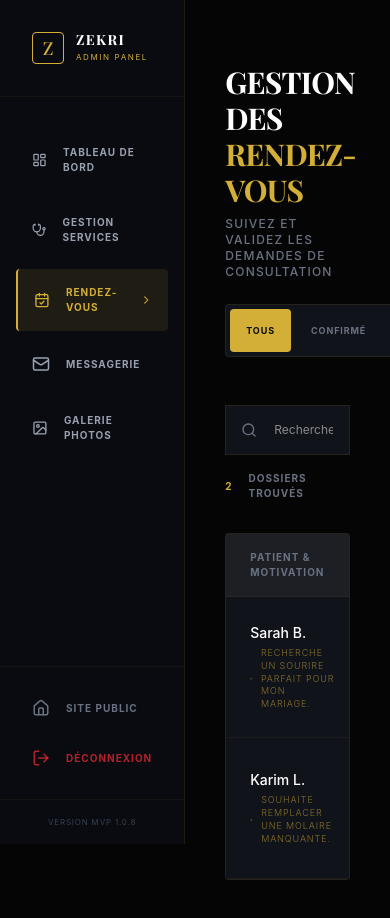
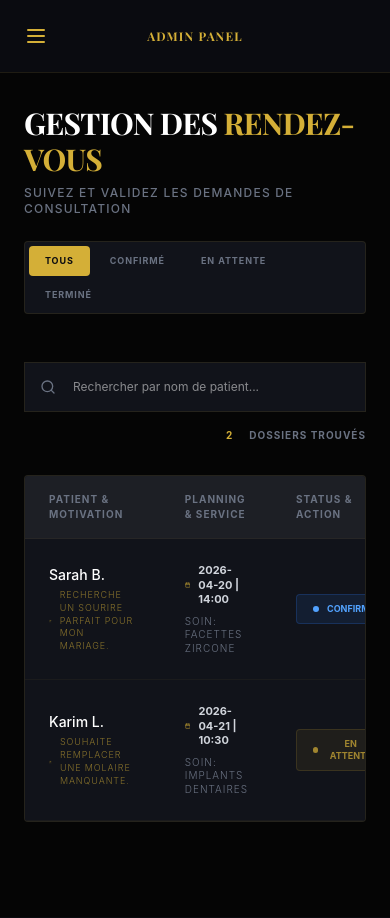
Before and after one commit to Lpiks/Zekri_clinic, a React (Vite) app: page /admin/appointments in a window 390 px wide. Shown: the top 918 px of the page. Built offline with nearby package versions, Linux system fonts and the light colour scheme; a web font is replaced by a local one.

Commit message:
add logo and responsive

```diff
--- a/src/App.jsx
+++ b/src/App.jsx
@@ -1,5 +1,6 @@
 import { BrowserRouter as Router, Routes, Route, useLocation } from 'react-router-dom';
 import { useState, useEffect } from 'react';
+import { Menu } from 'lucide-react';
 import { AnimatePresence } from 'framer-motion';
 import Navbar from './components/layout/Navbar';
 import Footer from './components/layout/Footer';
@@ -36,6 +37,7 @@ function AppContent() {
   const showSidebar = isAdminPath && !isLoginPage;
 
   const [showSplash, setShowSplash] = useState(true);
+  const [isSidebarOpen, setIsSidebarOpen] = useState(false);
 
   useEffect(() => {
     const timer = setTimeout(() => setShowSplash(false), 3000);
@@ -51,10 +53,19 @@ function AppContent() {
       <div className={`min-h-screen flex ${showSidebar ? 'flex-row' : 'flex-col'} ${isAdminPath ? 'bg-[#050505]' : 'bg-obsidian'} selection:bg-gold selection:text-obsidian`}>
 
         {/* Conditional Layout Elements */}
-        {showSidebar && <AdminSidebar />}
+        {showSidebar && <AdminSidebar isOpen={isSidebarOpen} setIsOpen={setIsSidebarOpen} />}
         {!isAdminPath && <Navbar />}
 
         <div className="flex-grow flex flex-col min-h-screen overflow-x-hidden">
+          {showSidebar && (
+            <div className="lg:hidden bg-[#0A0B10] border-b border-gold/10 p-4 flex justify-between items-center sticky top-0 z-[55]">
+              <button onClick={() => setIsSidebarOpen(true)} className="text-gold p-2">
+                <Menu size={24} />
+              </button>
+              <div className="text-gold font-heading font-bold tracking-widest text-xs">ADMIN PANEL</div>
+              <div className="w-10"></div> {/* Spacer to center the title */}
+            </div>
+          )}
           <main className="flex-grow">
             <Routes>
               {/* Client Routes */}
--- a/src/components/layout/AdminSidebar.jsx
+++ b/src/components/layout/AdminSidebar.jsx
@@ -11,7 +11,9 @@ import {
   Mail
 } from 'lucide-react';
 
-const AdminSidebar = () => {
+import { motion, AnimatePresence } from 'framer-motion';
+
+const AdminSidebar = ({ isOpen, setIsOpen }) => {
   const location = useLocation();
 
   const menuItems = [
@@ -23,28 +25,51 @@ const AdminSidebar = () => {
   ];
 
   return (
-    <aside className="w-64 h-screen sticky top-0 bg-[#0A0B10] border-r border-gold/10 flex flex-col z-50">
+    <>
+      {/* Mobile Overlay */}
+      <AnimatePresence>
+        {isOpen && (
+          <motion.div
+            initial={{ opacity: 0 }}
+            animate={{ opacity: 1 }}
+            exit={{ opacity: 0 }}
+            onClick={() => setIsOpen(false)}
+            className="fixed inset-0 bg-black/60 backdrop-blur-sm z-[60] lg:hidden"
+          />
+        )}
+      </AnimatePresence>
+
+      <aside className={`fixed lg:sticky top-0 left-0 h-screen bg-[#0A0B10] border-r border-gold/10 flex flex-col z-[70] transition-transform duration-300 w-64 ${
+        isOpen ? 'translate-x-0' : '-translate-x-full lg:translate-x-0'
+      }`}>
         {/* Admin Branding */}
-      <div className="p-8 border-b border-gold/5">
+        <div className="p-8 border-b border-gold/5 flex justify-between items-center">
           <div className="flex items-center gap-3">
-          <div className="w-8 h-8 border border-gold flex items-center justify-center rounded-sm">
-            <span className="text-gold font-heading font-medium text-lg">Z</span>
+            <div className="w-10 h-10 flex items-center justify-center overflow-hidden">
+              <img src="/kkk.png" alt="Zekri Logo" className="w-full h-full object-contain" />
             </div>
             <div>
               <h1 className="text-sm font-heading font-bold tracking-widest text-white leading-none">ZEKRI</h1>
               <p className="text-[8px] tracking-[0.2em] text-gold uppercase mt-1">Admin Panel</p>
             </div>
           </div>
+          <button
+            onClick={() => setIsOpen(false)}
+            className="lg:hidden text-gold p-2 hover:bg-gold/10 rounded-sm transition-colors"
+          >
+            <ChevronRight className="rotate-180" size={20} />
+          </button>
         </div>
 
         {/* Navigation */}
-      <nav className="flex-grow py-8 px-4 flex flex-col gap-2 font-medium">
+        <nav className="flex-grow py-8 px-4 flex flex-col gap-2 font-medium overflow-y-auto">
           {menuItems.map((item) => {
             const isActive = location.pathname === item.path;
             return (
               <Link
                 key={item.name}
                 to={item.disabled ? '#' : item.path}
+                onClick={() => setIsOpen(false)}
                 className={`flex items-center justify-between p-4 rounded-sm transition-all duration-300 group ${
                   isActive
                     ? 'bg-gold/10 text-gold border-l-2 border-gold'
@@ -84,6 +109,7 @@ const AdminSidebar = () => {
            <p className="text-[8px] text-gray-700 uppercase tracking-widest">Version MVP 1.0.8</p>
         </div>
       </aside>
+    </>
   );
 };
 
--- a/src/components/layout/Footer.jsx
+++ b/src/components/layout/Footer.jsx
@@ -9,8 +9,8 @@ const Footer = () => {
         {/* Brand */}
         <div className="col-span-1 md:col-span-1">
           <Link to="/" className="flex items-center gap-3 mb-6">
-            <div className="w-8 h-8 border border-gold/50 flex items-center justify-center rounded-sm">
-              <span className="text-gold font-heading font-medium text-lg">Z</span>
+            <div className="w-10 h-10 flex items-center justify-center overflow-hidden">
+              <img src="/kkk.png" alt="Zekri Logo" className="w-full h-full object-contain" />
             </div>
             <h1 className="text-lg font-heading font-bold tracking-[0.2em] text-white">ZEKRI</h1>
           </Link>
--- a/src/components/layout/Navbar.jsx
+++ b/src/components/layout/Navbar.jsx
@@ -37,8 +37,8 @@ const Navbar = () => {
       <div className="max-w-7xl mx-auto px-6 flex justify-between items-center">
         {/* Logo */}
         <Link to="/" className="flex items-center gap-3 group">
-          <div className="w-10 h-10 border border-gold/50 flex items-center justify-center rounded-sm group-hover:bg-gold/10 transition-colors duration-300">
-            <span className="text-gold font-heading font-medium text-2xl">Z</span>
+          <div className="w-12 h-12 flex items-center justify-center overflow-hidden">
+            <img src="/kkk.png" alt="Zekri Logo" className="w-full h-full object-contain" />
           </div>
           <div className="flex flex-col">
             <h1 className="text-lg font-heading font-bold tracking-[0.2em] text-white leading-none">ZEKRI</h1>
--- a/src/components/ui/SplashScreen.jsx
+++ b/src/components/ui/SplashScreen.jsx
@@ -19,8 +19,8 @@ const SplashScreen = () => {
           className="flex flex-col items-center"
         >
           {/* Animated Logo */}
-          <div className="w-24 h-24 border border-gold/40 flex items-center justify-center rounded-sm mb-8 relative">
-            <span className="text-gold font-heading text-5xl">Z</span>
+          <div className="w-32 h-32 flex items-center justify-center rounded-sm mb-8 relative overflow-hidden">
+            <img src="/kkk.png" alt="Zekri Logo" className="w-full h-full object-contain" />
             {/* Pulsing border */}
             <motion.div
               animate={{ scale: [1, 1.2, 1], opacity: [0.3, 0, 0.3] }}
--- a/src/pages/admin/AppointmentsManager.jsx
+++ b/src/pages/admin/AppointmentsManager.jsx
@@ -32,7 +32,7 @@ const AppointmentsManager = () => {
   };
 
   return (
-    <div className="pt-16 pb-20 px-10 max-w-full min-h-screen relative">
+    <div className="pt-8 md:pt-16 pb-20 px-6 md:px-10 max-w-full min-h-screen relative">
       {/* Patient Details Modal */}
       <AnimatePresence>
         {selectedApp && (
@@ -70,7 +70,7 @@ const AppointmentsManager = () => {
                 </div>
 
                 {/* Content */}
-                <div className="p-10 text-left">
+                <div className="p-6 md:p-10 text-left">
                    <div className="grid grid-cols-1 md:grid-cols-2 gap-12">
                       <div className="space-y-8">
                          <div className="flex flex-col gap-2">
@@ -142,7 +142,7 @@ const AppointmentsManager = () => {
           <p className="text-gray-500 text-xs mt-2 uppercase tracking-widest font-medium">Suivez et validez les demandes de consultation</p>
         </div>
 
-        <div className="flex bg-obsidian-soft border border-gold/10 p-1 rounded-sm gap-1">
+        <div className="flex flex-wrap bg-obsidian-soft border border-gold/10 p-1 rounded-sm gap-1">
            {['All', 'Confirmé', 'En attente', 'Terminé'].map((f) => (
              <button
                key={f}
@@ -173,7 +173,7 @@ const AppointmentsManager = () => {
          </div>
       </div>
 
-      <div className="bg-obsidian-soft border border-gold/10 rounded-sm overflow-hidden">
+      <div className="bg-obsidian-soft border border-gold/10 rounded-sm overflow-x-auto">
         <table className="w-full text-left border-collapse">
           <thead>
             <tr className="text-gray-500 text-[10px] uppercase tracking-widest border-b border-gold/5 bg-white/5">
--- a/src/pages/admin/Dashboard.jsx
+++ b/src/pages/admin/Dashboard.jsx
@@ -31,7 +31,7 @@ const AdminDashboard = () => {
   const todayAppointments = appointments.slice(0, 3); // Mocking today's tasks
 
   return (
-    <div className="pt-16 pb-20 px-10 max-w-full min-h-screen relative">
+    <div className="pt-8 md:pt-16 pb-20 px-6 md:px-10 max-w-full min-h-screen relative">
       {/* Premium Toast Notification */}
       <AnimatePresence>
         {toast && (
--- a/src/pages/admin/GalleryManager.jsx
+++ b/src/pages/admin/GalleryManager.jsx
@@ -54,10 +54,10 @@ const GalleryManager = () => {
   };
 
   return (
-    <div className="pt-16 pb-20 px-10 max-w-full min-h-screen">
+    <div className="pt-8 md:pt-16 pb-20 px-6 md:px-10 max-w-full min-h-screen">
       <div className="flex flex-col md:flex-row justify-between items-start md:items-center mb-12 gap-6">
         <div>
-          <h2 className="text-3xl font-heading font-bold text-white uppercase tracking-tight">Portfolio <span className="text-gold">Transformations</span></h2>
+          <h2 className="text-2xl md:text-3xl font-heading font-bold text-white uppercase tracking-tight">Portfolio <span className="text-gold">Transformations</span></h2>
           <p className="text-gray-500 text-xs mt-2 uppercase tracking-widest font-medium">Gérez vos cas cliniques Avant / Après</p>
         </div>
 
@@ -107,7 +107,7 @@ const GalleryManager = () => {
       {/* Advanced Admin Modal */}
       <AnimatePresence>
         {isModalOpen && (
-          <div className="fixed inset-0 z-[100] flex items-center justify-center px-4 overflow-y-auto pt-20 pb-10">
+          <div className="fixed inset-0 z-[100] flex items-center justify-center px-4 overflow-y-auto py-10 md:py-20">
             <motion.div
               initial={{ opacity: 0 }}
               animate={{ opacity: 1 }}
--- a/src/pages/admin/Login.jsx
+++ b/src/pages/admin/Login.jsx
@@ -28,8 +28,8 @@ const AdminLogin = () => {
         className="w-full max-w-md bg-obsidian-soft border border-gold/10 p-10 md:p-12 rounded-sm shadow-2xl relative z-10"
       >
         <div className="text-center mb-12">
-          <div className="w-16 h-16 border border-gold flex items-center justify-center rounded-sm mx-auto mb-6">
-            <span className="text-gold font-heading text-3xl">Z</span>
+          <div className="w-20 h-20 flex items-center justify-center overflow-hidden mx-auto mb-6">
+            <img src="/kkk.png" alt="Zekri Logo" className="w-full h-full object-contain" />
           </div>
           <h1 className="text-xl font-heading text-white tracking-[0.3em] uppercase">Private Access</h1>
           <p className="text-[9px] text-gray-500 uppercase tracking-[0.4em] mt-3 italic">Administration Clinique Zekri</p>
--- a/src/pages/admin/MessagesManager.jsx
+++ b/src/pages/admin/MessagesManager.jsx
@@ -15,7 +15,7 @@ const MessagesManager = () => {
   );
 
   return (
-    <div className="pt-16 pb-20 px-10 max-w-full min-h-screen relative">
+    <div className="pt-8 md:pt-16 pb-20 px-6 md:px-10 max-w-full min-h-screen relative">
       {/* Message Content Modal */}
       <AnimatePresence>
         {selectedMsg && (
@@ -52,7 +52,7 @@ const MessagesManager = () => {
                    </button>
                 </div>
 
-                <div className="p-10 text-left">
+                <div className="p-6 md:p-10 text-left">
                    <div className="flex flex-col gap-6 mb-12">
                       <div className="flex flex-col gap-2">
                          <span className="text-gray-500 text-[10px] uppercase tracking-widest font-bold">Email du Patient</span>
@@ -103,7 +103,7 @@ const MessagesManager = () => {
 
       <div className="flex flex-col md:flex-row justify-between items-start md:items-center mb-12 gap-6">
         <div>
-          <h2 className="text-3xl font-heading font-bold text-white uppercase tracking-tight">Messagerie <span className="text-gold">Admin</span></h2>
+          <h2 className="text-2xl md:text-3xl font-heading font-bold text-white uppercase tracking-tight">Messagerie <span className="text-gold">Admin</span></h2>
           <p className="text-gray-500 text-xs mt-2 uppercase tracking-widest font-medium">Consultez les demandes générales et de contact</p>
         </div>
 
@@ -128,7 +128,7 @@ const MessagesManager = () => {
          </div>
       </div>
 
-      <div className="bg-obsidian-soft border border-gold/10 rounded-sm overflow-hidden">
+      <div className="bg-obsidian-soft border border-gold/10 rounded-sm overflow-x-auto">
         <table className="w-full text-left">
           <thead>
             <tr className="text-gray-500 text-[10px] uppercase tracking-widest border-b border-gold/5 bg-white/5">
--- a/src/pages/admin/ServicesManager.jsx
+++ b/src/pages/admin/ServicesManager.jsx
@@ -34,10 +34,10 @@ const ServicesManager = () => {
   };
 
   return (
-    <div className="pt-16 pb-20 px-10 max-w-full min-h-screen">
+    <div className="pt-8 md:pt-16 pb-20 px-6 md:px-10 max-w-full min-h-screen">
       <div className="flex justify-between items-center mb-12">
         <div>
-          <h2 className="text-3xl font-heading font-bold text-white uppercase tracking-tight">Gestion des <span className="text-gold">Services</span></h2>
+          <h2 className="text-2xl md:text-3xl font-heading font-bold text-white uppercase tracking-tight">Gestion des <span className="text-gold">Services</span></h2>
           <div className="flex gap-4 mt-2">
             <Link to="/admin" className="text-gray-500 text-[10px] uppercase tracking-widest font-medium hover:text-gold transition-colors">← Dashboard</Link>
             <span className="text-gray-700">|</span>
@@ -46,14 +46,15 @@ const ServicesManager = () => {
         </div>
         <button
           onClick={() => handleOpenModal()}
-          className="bg-gold text-obsidian px-6 py-3 rounded-sm text-[10px] font-bold uppercase tracking-widest hover:bg-gold-hover transition-all flex items-center gap-2"
+          className="bg-gold text-obsidian px-4 md:px-6 py-3 rounded-sm text-[9px] md:text-[10px] font-bold uppercase tracking-widest hover:bg-gold-hover transition-all flex items-center gap-2 whitespace-nowrap"
         >
           <Plus size={16} />
-          Ajouter un Service
+          <span className="hidden sm:inline">Ajouter un Service</span>
+          <span className="sm:hidden">Ajouter</span>
         </button>
       </div>
 
-      <div className="bg-obsidian-soft border border-gold/10 rounded-sm overflow-hidden">
+      <div className="bg-obsidian-soft border border-gold/10 rounded-sm overflow-x-auto">
         <table className="w-full text-left">
           <thead>
             <tr className="text-gray-500 text-[10px] uppercase tracking-widest border-b border-gold/5 bg-white/5">
```
Also changed, not shown: public/kkk.png (added). Lines whose indentation alone changed are shown as unchanged.
